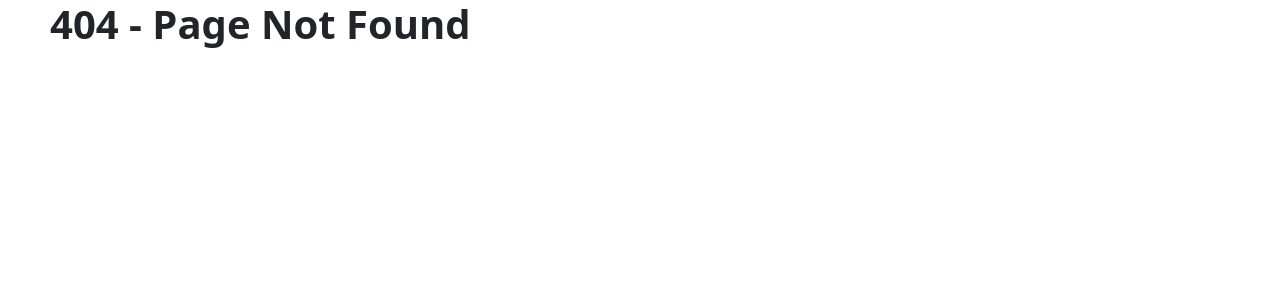
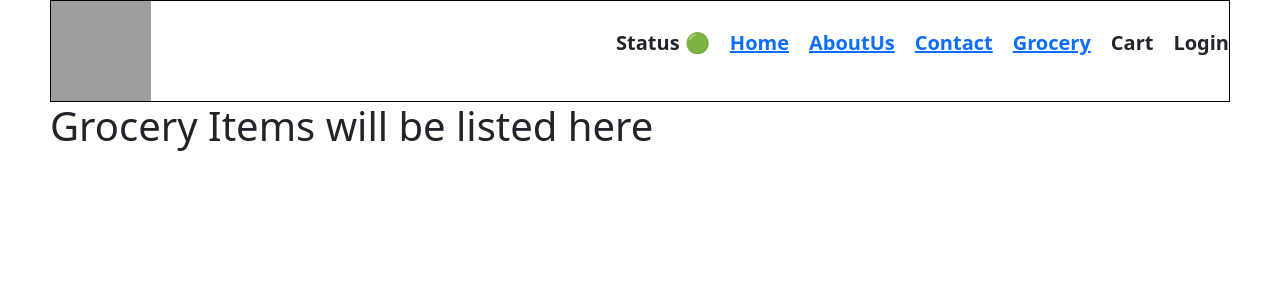
Before and after one commit to AjayKujur/learn-react, a React (Vite) app: page /grocery in a window 1280 px wide. Before the commit this address had no page. Shown: the top 300 px of the page. Built offline with nearby package versions, Linux system fonts and the light colour scheme; grey boxes are pictures that could not be loaded.

Commit message:
online custom hook added, separate bundling intro.

```diff
--- a/src/App.js
+++ b/src/App.js
@@ -1,3 +1,4 @@
+import React, { lazy, Suspense } from "react";
 import ReactDOM from "react-dom/client";
 import AppLayout from "./components/AppLayout.js";
 import Body from "./components/Body.js";
@@ -6,6 +7,8 @@ import Contact from "./components/Contact.js";
 import Error from "./components/Error.js";
 import RestaurantMenu from "./components/RestaurantMenu.js";
 import { createBrowserRouter, RouterProvider } from "react-router-dom";
+
+const Grocery = lazy(() => import("./components/Grocery.js"));
 
 const appRouter = createBrowserRouter([
     {
@@ -27,6 +30,14 @@ const appRouter = createBrowserRouter([
             {
                 path:"/restaurants/:resId",
                 element: <RestaurantMenu />
+            },
+            {
+                path: "/grocery",
+                element: (
+                    <Suspense fallback={<div>Loading Grocery...</div>}>
+                        <Grocery />
+                    </Suspense>
+                )
             }
         ],
         errorElement: <Error />
--- a/src/components/Body.js
+++ b/src/components/Body.js
@@ -5,12 +5,16 @@ import { useState, useEffect } from 'react';
 import { Link } from 'react-router-dom';
 import useRestaurantList from '../utils/useRestaurantList.js';
 import Shimmer from './Shimmer.js';
+import useOnlineStatus from '../utils/useOnlineStatus.js';
 
 const Body = () => {
 
-     const [listOfRestaurants, setListOfRestaurants] = useState([]);
-     const [filteredRestaurants, setFilteredRestaurants] = useState([]);
-     const [searchText, setSearchText] = useState("");
+    const [listOfRestaurants, setListOfRestaurants] = useState([]);
+    const [filteredRestaurants, setFilteredRestaurants] = useState([]);
+    const [searchText, setSearchText] = useState("");
+
+    const onlineStatus = useOnlineStatus();
+
 
     const resInfo = useRestaurantList();
 
@@ -21,6 +25,7 @@ const Body = () => {
             setFilteredRestaurants(restaurants);
         }
     }, [resInfo]);
+
 
     // setFilteredRestaurants(Restaurants);
     // setListOfRestaurants(Restaurants);
@@ -40,7 +45,11 @@ const Body = () => {
 
     // };
 
-    if(resInfo == null) {
+    if(onlineStatus === false) {
+        return <h1>🔴 You are offline! Please check your internet connection.</h1>
+    } else {
+
+        if(resInfo == null) {
         return <Shimmer />;
     } else {
         return (
@@ -81,6 +90,11 @@ const Body = () => {
     )
     }
 
+    }
+
+
+
+
 
 };
 
--- /dev/null
+++ b/src/components/Grocery.js
@@ -0,0 +1,11 @@
+const Grocery = () => {
+
+    return (
+        <div>
+            <h1>Grocery Items will be listed here</h1>
+        </div>
+    );
+
+};
+
+export default Grocery;
--- a/src/components/Header.js
+++ b/src/components/Header.js
@@ -1,7 +1,11 @@
 import {HEADER_LOGO_URL} from "../utils/constants.js";
 import { Link } from "react-router-dom";
+import useOnlineStatus from "../utils/useOnlineStatus.js";
 
 const Header = () => {
+
+    const onlineStatus = useOnlineStatus();
+
     return (
         <div className="header">
             <div className="logo-container">
@@ -9,9 +13,11 @@ const Header = () => {
             </div>
             <div className="nav-items">
                 <ul>
+                    <li>Status {onlineStatus ? "🟢" : "🔴"}</li>
                     <li><Link to="/">Home</Link></li>
                     <li><Link to="/about">AboutUs</Link></li>
                     <li><Link to="/contact">Contact</Link></li>
+                    <li><Link to="/grocery">Grocery</Link></li>
                     <li>Cart</li>
                     <li>Login</li>
                 </ul>
--- /dev/null
+++ b/src/utils/useOnlineStatus.js
@@ -0,0 +1,23 @@
+import { useState, useEffect, use } from "react";
+
+const useOnlineStatus = () => {
+
+    const [onlineStatus, setOnlineStatus] = useState(true)
+
+    useEffect(() => {
+
+        window.addEventListener("offline", () => {
+            setOnlineStatus(false);
+        });
+
+        window.addEventListener("online", () => {
+            setOnlineStatus(true);
+        });
+
+    }, []);
+
+    return onlineStatus;
+
+};
+
+export default useOnlineStatus;
```
